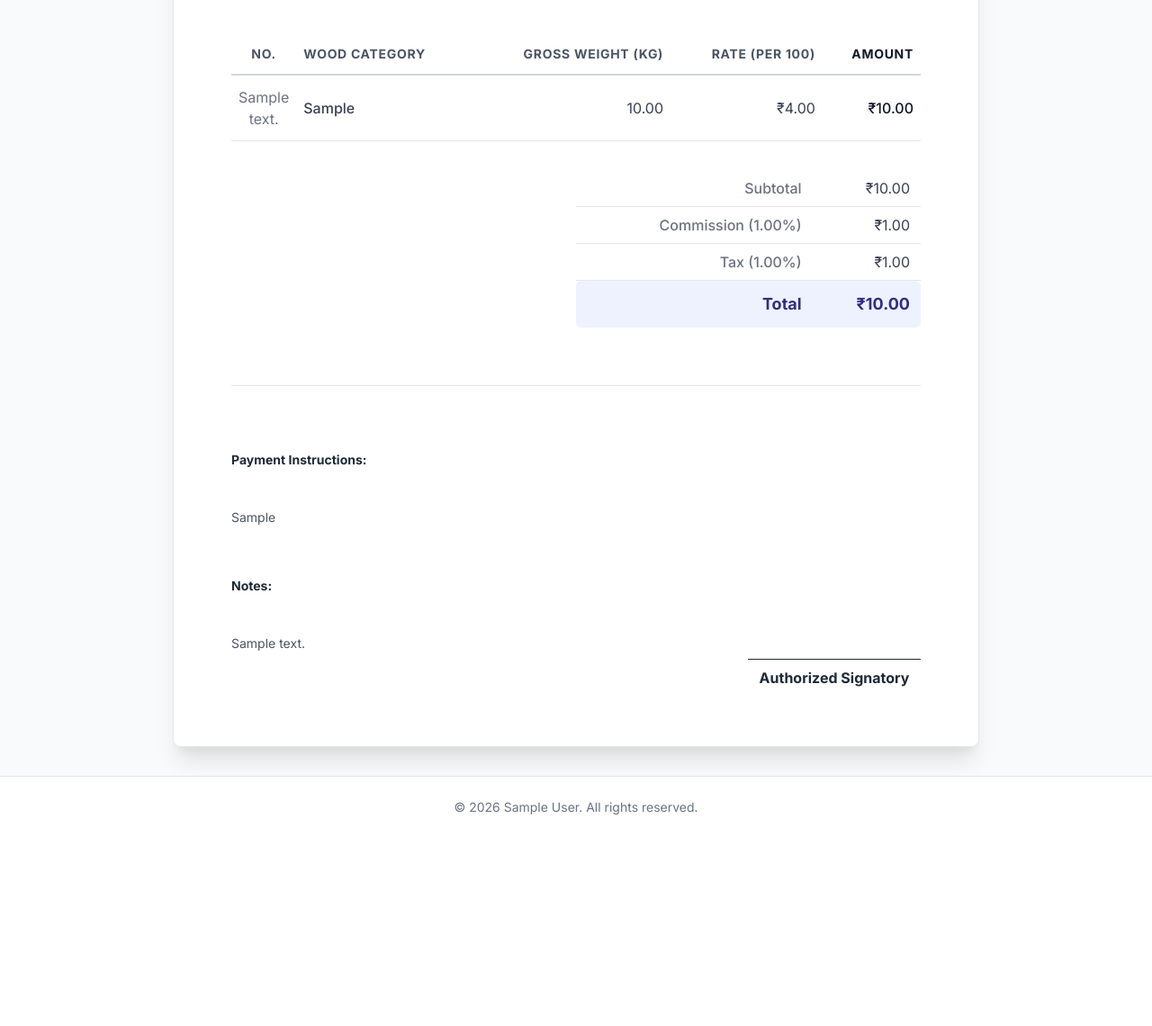
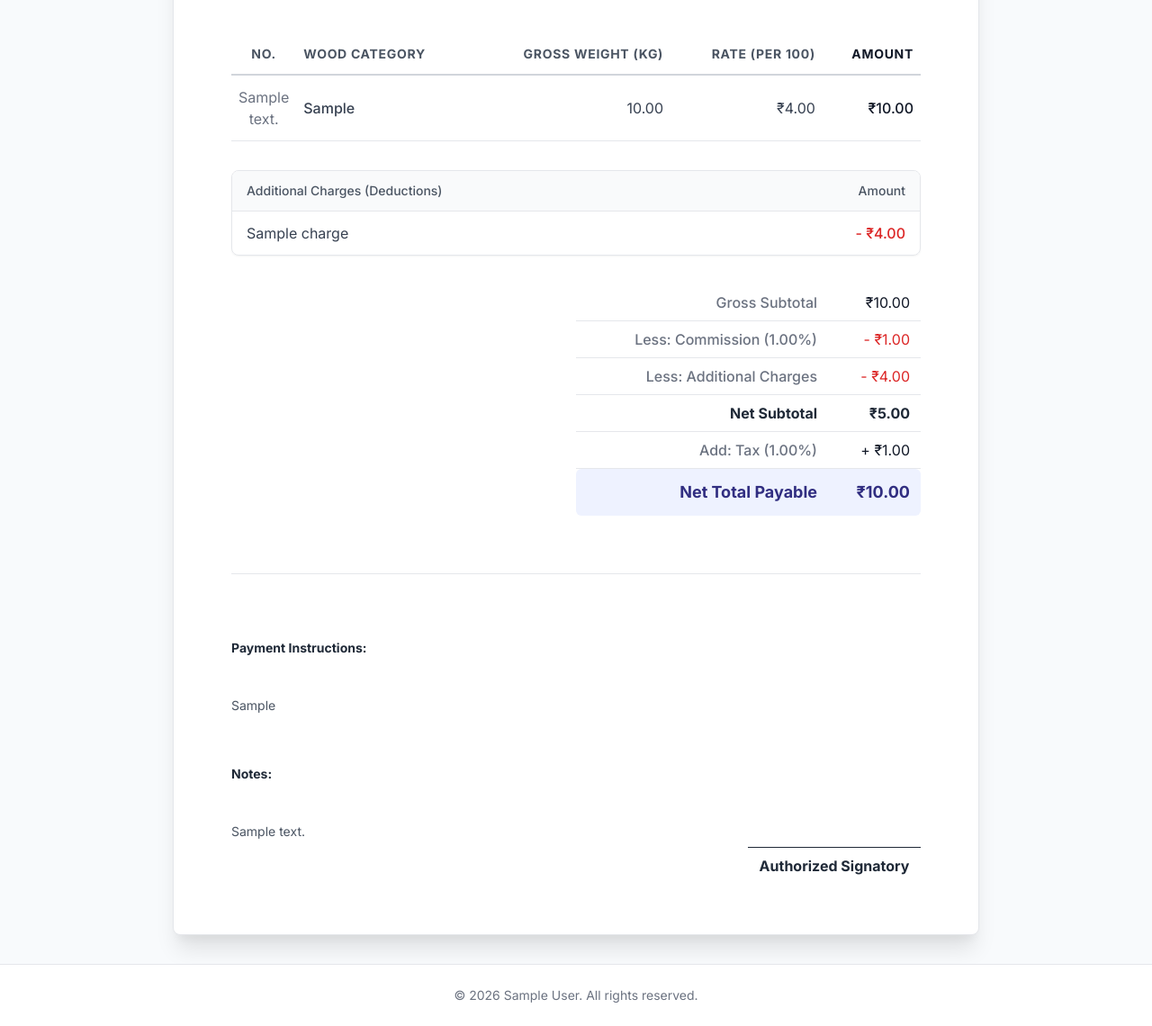
Before and after one commit to vishal257/ledger-app, a Flask app: page /invoice/1 in a window 1280 px wide. Shown: the part 549-1689 px from the top of the page at 90% size. Before the commit the page ends 1454 px from the top, so only its background shows below. Run offline with Flask 3, Linux system fonts and the light colour scheme; a user stored in the database is signed in; tables that the repository leaves empty hold one stand-in row (values such as "Sample post").

Commit message:
Fix charge color grading and add charges table to invoice preview

```diff
--- a/static/js/invoice.js
+++ b/static/js/invoice.js
@@ -625,11 +625,11 @@
             </td>
             <td class="whitespace-nowrap px-3 py-4 text-sm text-gray-500">
                 <div class="custom-dropdown-container relative">
-                    <input type="text" name="charge_name[]" required class="charge-name-input block w-full border-gray-300 rounded-md shadow-sm focus:ring-indigo-500 focus:border-indigo-500 sm:text-sm p-2 border" placeholder="Select or type charge" autocomplete="off">
+                    <input type="text" name="charge_name[]" required class="charge-name-input block w-full border-gray-300 rounded-md shadow-sm focus:ring-indigo-500 focus:border-indigo-500 sm:text-sm p-2 border text-gray-900 font-medium" placeholder="Select or type charge" autocomplete="off">
                 </div>
             </td>
             <td class="whitespace-nowrap px-3 py-4 text-sm text-gray-500 w-32">
-                <input type="number" step="0.01" name="charge_rate[]" required class="calc-input block w-full border-gray-300 rounded-md shadow-sm focus:ring-indigo-500 focus:border-indigo-500 sm:text-sm text-right p-2 border">
+                <input type="number" step="0.01" name="charge_rate[]" required class="calc-input block w-full border-gray-300 rounded-md shadow-sm focus:ring-indigo-500 focus:border-indigo-500 sm:text-sm text-right p-2 border text-gray-900 font-medium">
             </td>
             <td class="relative whitespace-nowrap py-4 pl-3 pr-4 text-center text-sm font-medium sm:pr-6 w-16">
                 <button type="button" class="text-red-500 hover:text-red-700 remove-charge-btn p-1">
--- a/templates/invoice_preview.html
+++ b/templates/invoice_preview.html
@@ -74,26 +74,62 @@
             </table>
         </div>
 
+        {% if invoice.additional_charges %}
+        <div class="mt-8 mb-8 overflow-hidden border border-gray-200 rounded-lg shadow-sm">
+            <table class="w-full text-left border-collapse">
+                <thead>
+                    <tr class="bg-gray-50 text-gray-600 text-sm border-b border-gray-200">
+                        <th class="py-3 px-4 font-medium">Additional Charges (Deductions)</th>
+                        <th class="py-3 px-4 text-right font-medium">Amount</th>
+                    </tr>
+                </thead>
+                <tbody class="text-gray-700 divide-y divide-gray-200">
+                    {% for charge in invoice.additional_charges %}
+                    <tr>
+                        <td class="py-3 px-4">{{ charge.charge_name }}</td>
+                        <td class="py-3 px-4 text-right text-red-600 font-medium">- ₹{{ "%.2f"|format(charge.rate) }}</td>
+                    </tr>
+                    {% endfor %}
+                </tbody>
+            </table>
+        </div>
+        {% endif %}
+
         <!-- Summary -->
         <div class="flex justify-end mb-16">
             <div class="w-full md:w-1/2">
                 <table class="w-full text-right text-gray-700">
                     <tr class="border-b border-gray-200">
-                        <th class="py-2 px-3 font-medium text-gray-500">Subtotal</th>
-                        <td class="py-2 px-3">₹{{ "%.2f"|format(invoice.subtotal) }}</td>
+                        <th class="py-2 px-3 font-medium text-gray-500">Gross Subtotal</th>
+                        <td class="py-2 px-3 text-gray-900">₹{{ "%.2f"|format(invoice.subtotal) }}</td>
                     </tr>
                     <tr class="border-b border-gray-200">
-                        <th class="py-2 px-3 font-medium text-gray-500">Commission ({{ "%.2f"|format(invoice.commission_pct) }}%)</th>
-                        <td class="py-2 px-3">₹{{ "%.2f"|format(invoice.commission_amt) }}</td>
+                        <th class="py-2 px-3 font-medium text-gray-500">Less: Commission ({{ "%.2f"|format(invoice.commission_pct) }}%)</th>
+                        <td class="py-2 px-3 text-red-600">- ₹{{ "%.2f"|format(invoice.commission_amt) }}</td>
                     </tr>
+
+                    {% set charges_total = invoice.additional_charges | sum(attribute='rate') if invoice.additional_charges else 0 %}
+                    {% if charges_total > 0 %}
+                    <tr class="border-b border-gray-200">
+                        <th class="py-2 px-3 font-medium text-gray-500">Less: Additional Charges</th>
+                        <td class="py-2 px-3 text-red-600">- ₹{{ "%.2f"|format(charges_total) }}</td>
+                    </tr>
+                    {% endif %}
+
+                    {% set net_subtotal = invoice.subtotal - invoice.commission_amt - charges_total %}
+                    <tr class="border-b border-gray-200">
+                        <th class="py-2 px-3 font-bold text-gray-800">Net Subtotal</th>
+                        <td class="py-2 px-3 font-bold text-gray-800">₹{{ "%.2f"|format(net_subtotal) }}</td>
+                    </tr>
+
                     {% if invoice.tax_enabled %}
                     <tr class="border-b border-gray-200">
-                        <th class="py-2 px-3 font-medium text-gray-500">Tax ({{ "%.2f"|format(invoice.tax_pct) }}%)</th>
-                        <td class="py-2 px-3">₹{{ "%.2f"|format(invoice.tax_amt) }}</td>
+                        <th class="py-2 px-3 font-medium text-gray-500">Add: Tax ({{ "%.2f"|format(invoice.tax_pct) }}%)</th>
+                        <td class="py-2 px-3 text-gray-900">+ ₹{{ "%.2f"|format(invoice.tax_amt) }}</td>
                     </tr>
                     {% endif %}
                     <tr class="text-lg text-indigo-900 bg-indigo-50">
-                        <th class="py-3 px-3 font-bold rounded-l-md">Total</th>
+                        <th class="py-3 px-3 font-bold rounded-l-md">Net Total Payable</th>
                         <td class="py-3 px-3 font-bold rounded-r-md">₹{{ "%.2f"|format(invoice.total) }}</td>
                     </tr>
                 </table>
```
